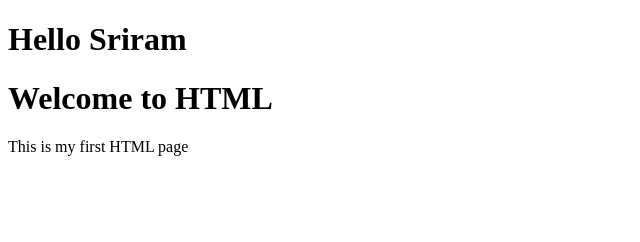
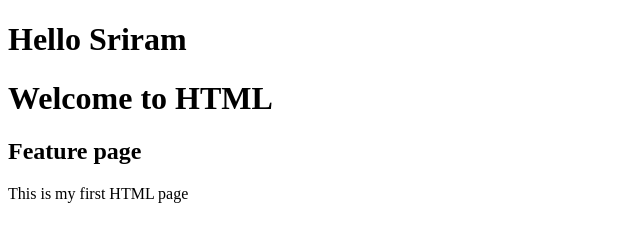
Before and after one commit to jakkasriram/project, a plain HTML site: page index.html in a window 1280 px wide. Shown: the whole page, without its empty margins (0-640 px from the left). Drawn offline with Linux system fonts and the light colour scheme.

Commit message:
adding feature heading

```diff
--- a/index.html
+++ b/index.html
@@ -7,6 +7,7 @@
 <body>
 <h1>Hello Sriram</h1>
 <h1>Welcome to HTML</h1>
+<h2>Feature page</h2>
 <p>This is my first HTML page</p>
 </body>
 
```
